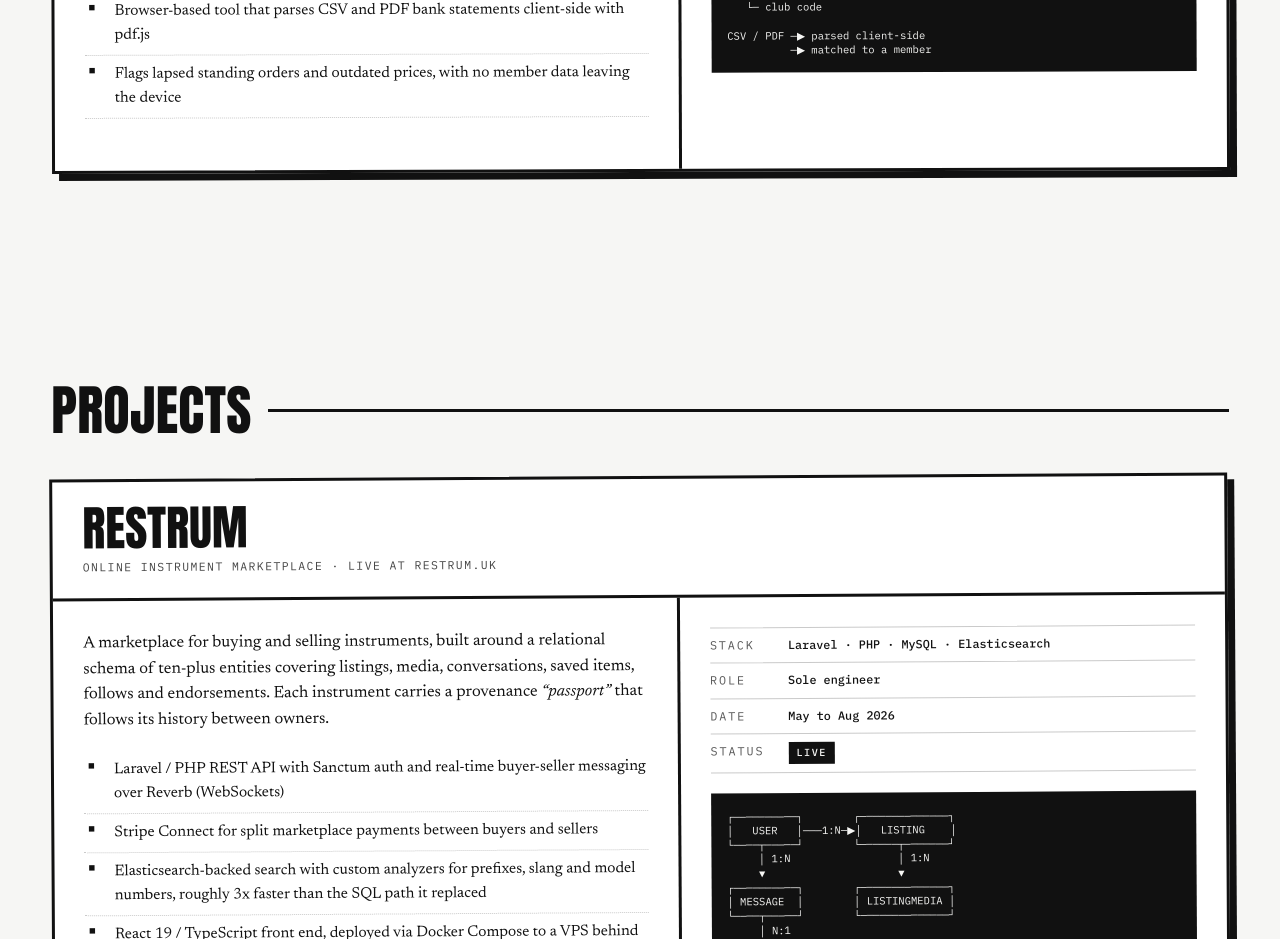
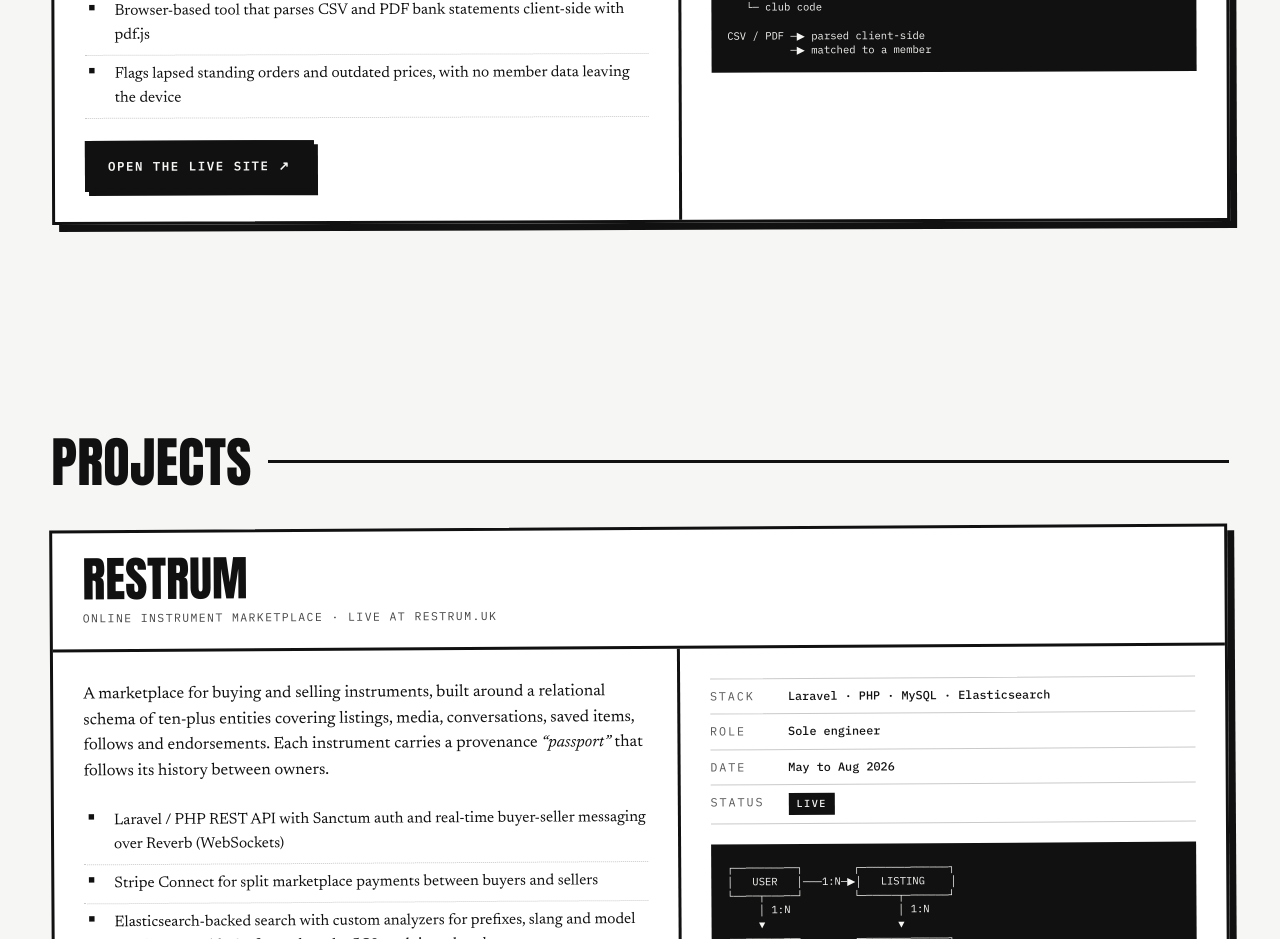
Before and after one commit to lewisr23/Portfolio, a React (Vite) app: page / in a window 1280 px wide. Shown: the part 2160-3099 px from the top of the page. Built offline with nearby package versions, Linux system fonts and the light colour scheme.

Commit message:
Link the live Infinity Fitness site

```diff
--- a/src/data/content.jsx
+++ b/src/data/content.jsx
@@ -80,7 +80,7 @@ export const commissions = [
       'Browser-based tool that parses CSV and PDF bank statements client-side with pdf.js',
       'Flags lapsed standing orders and outdated prices, with no member data leaving the device',
     ],
-    link: null,
+    link: { href: 'https://infinityfitnessgym.uk', label: 'OPEN THE LIVE SITE ↗' },
     specimen: [
       { k: 'CLIENT', v: 'Infinity Fitness Gym & Sports Medicine Clinic' },
       { k: 'ROLE', v: 'Sole developer, direct client work' },
```
